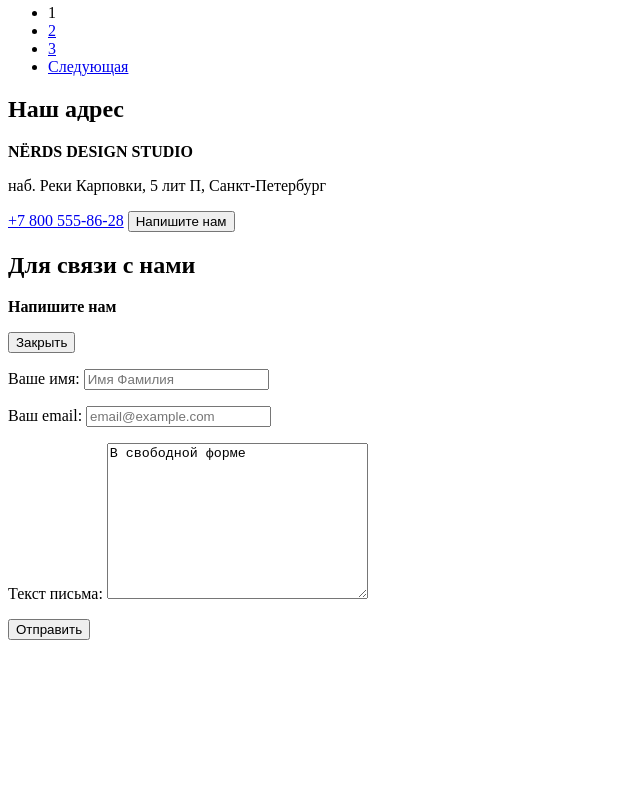
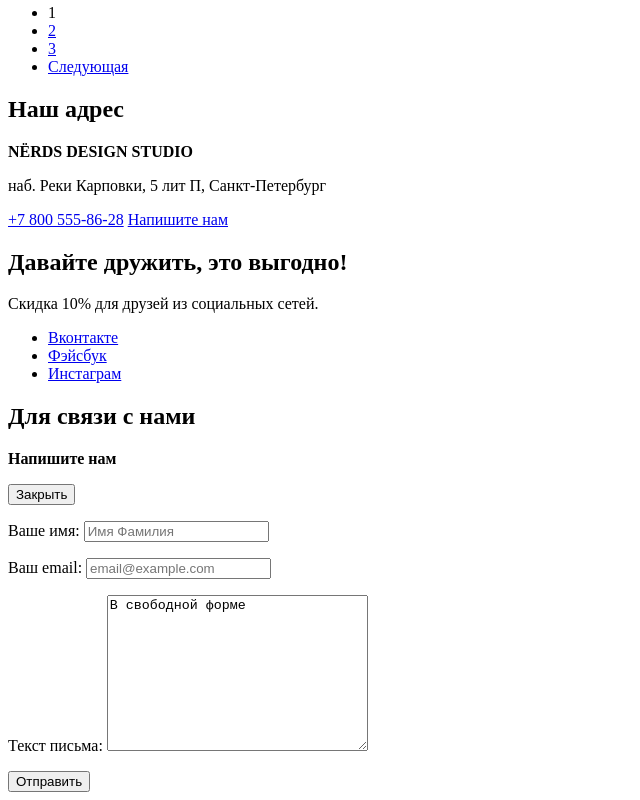
Before and after one commit to Camillashodi/1573087-nerds-31, a plain HTML site: page catalog.html in a window 1280 px wide. Shown: the part 1795-2595 px from the top of the page, without its empty margins (0-640 px from the left). Before the commit the page ends 2443 px from the top, so only its background shows below. Drawn offline with Linux system fonts and the light colour scheme.

Commit message:
Исправление
Проверила footer и header на всех страницах.

```diff
--- a/catalog.html
+++ b/catalog.html
@@ -165,7 +165,16 @@
         <p><b>NЁRDS DESIGN STUDIO</b></p>
         <p>наб. Реки Карповки, 5 лит П, Санкт-Петербург</p>
         <a href="tel:+78005558628">+7 800 555-86-28</a>
-        <button type="button" class="btn">Напишите нам</button>
+        <a href="blank.html" class="btn">Напишите нам</a>
+      </section>
+      <section class="social">
+        <h2>Давайте дружить, это выгодно!</h2>
+        <p>Скидка 10% для друзей из социальных сетей.</p>
+        <ul>
+          <li><a href="#">Вконтакте</a></li>
+          <li><a href="#">Фэйсбук</a></li>
+          <li><a href="#">Инстаграм</a></li>
+        </ul>
       </section>
     </footer>
     <section class="feedback">
@@ -179,7 +188,7 @@
         </p>
         <p>
           <label for="email">Ваш email:</label>
-          <input type="email" name="email" id="email" placeholder="email@example.com" required>
+          <input type="email" name="email" id="email" placeholder="email@example.com"  required>
         </p>
         <p>
           <label for="letter">Текст письма:</label>
```
Also changed, not shown: blank.html (+1 -1 lines).
